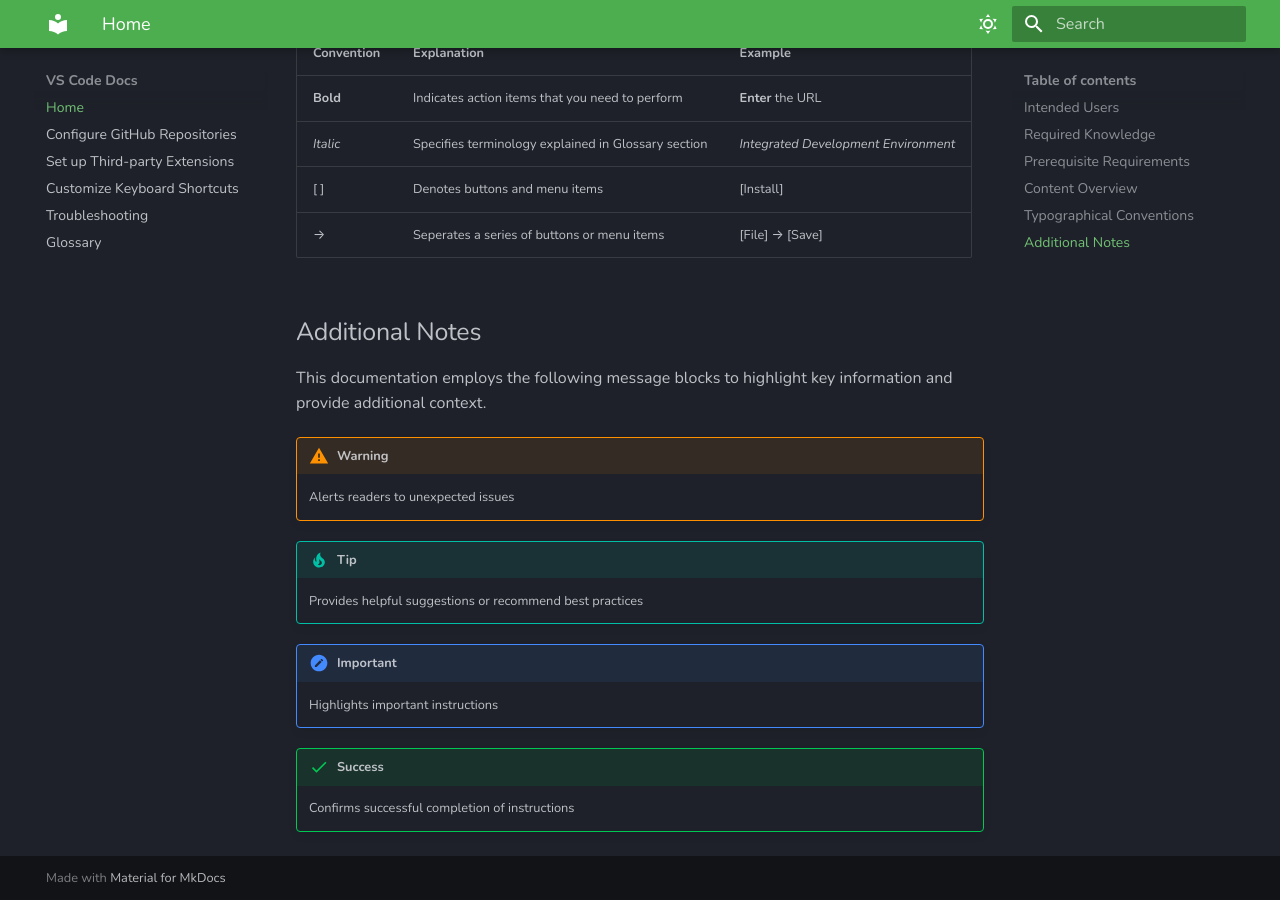
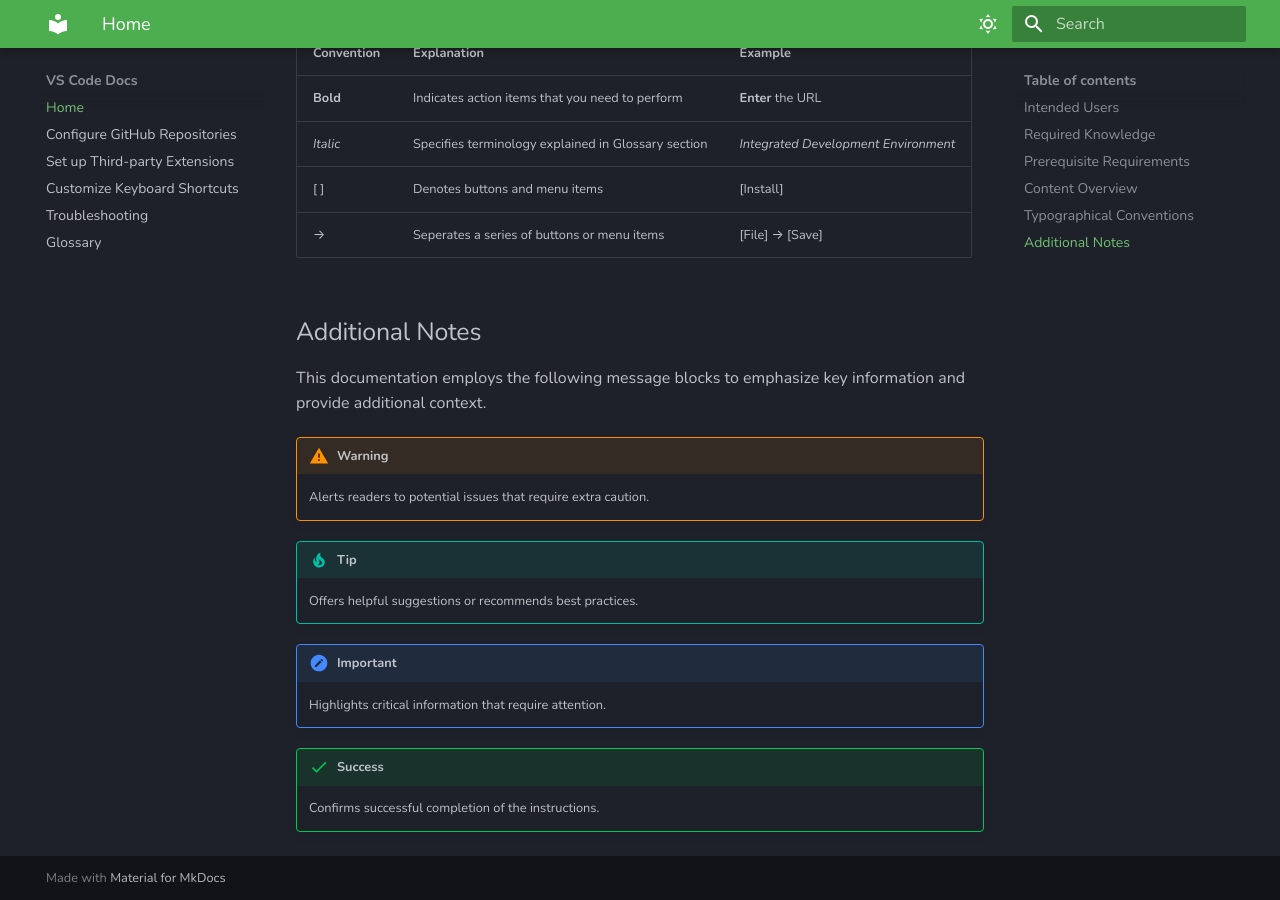
Before and after one commit to DJANG2024/MKDocsMaterial, an MkDocs documentation site: the page built from docs/index.md, in a window 1280 px wide and 900 px high, scrolled down 1507 px. Built offline with MkDocs 1.6.1 and Material for MkDocs 9.7.7, drawn with Linux system fonts in a browser that asks for light colours.

```diff
--- a/docs/index.md
+++ b/docs/index.md
@@ -48,17 +48,17 @@ This section outlines the styling and formatting that will be used throughout th
 
 ## Additional Notes
 
-This documentation employs the following message blocks to highlight key information and provide additional context.
+This documentation employs the following message blocks to emphasize key information and provide additional context.
 
 
 !!! warning "Warning"
-    Alerts readers to unexpected issues
+    Alerts readers to potential issues that require extra caution.
 
 !!! tip "Tip"
-    Provides helpful suggestions or recommend best practices
+    Offers helpful suggestions or recommends best practices.
 
 !!! important "Important"
-    Highlights important instructions
+    Highlights critical information that require attention.
 
 !!! success "Success"
-    Confirms successful completion of instructions
+    Confirms successful completion of the instructions.
```
Also changed, not shown: docs/github_repo.md (+2 -0 lines), docs/keyboard_shortcuts.md (+3 -1 lines).
